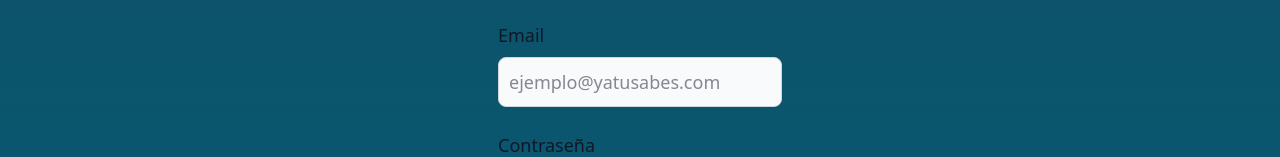
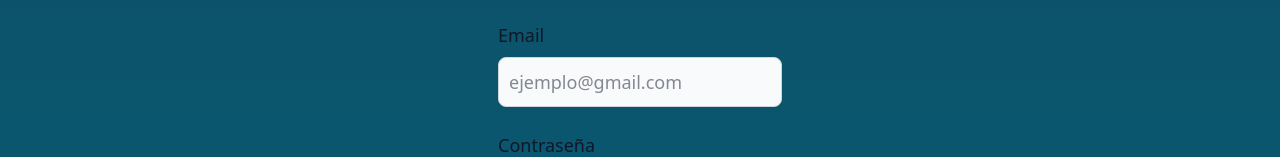
Before and after one commit to MiltonYV-DEV/chat-websocket, a React (Vite) app in the folder frontend/: page /login in a window 1280 px wide. Shown: the part 245-402 px from the top of the page. Built offline with nearby package versions, Linux system fonts and the light colour scheme; no server answers.

Commit message:
placeholder register and login

```diff
--- a/frontend/src/pages/Login.tsx
+++ b/frontend/src/pages/Login.tsx
@@ -80,7 +80,7 @@ const Login = () => {
             type="email"
             id="email"
             className="bg-gray-50 lg:text-lg  w-full border border-gray-300 text-gray-900 text-sm rounded-lg focus:ring-blue-500 focus:border-blue-500 block p-2.5 dark:bg-black/50 dark:border-gray-600 dark:placeholder-gray-400 dark:text-white dark:focus:ring-blue-500 dark:focus:border-blue-500"
-            placeholder="ejemplo@yatusabes.com"
+            placeholder="ejemplo@gmail.com"
             required
           />
         </div>
--- a/frontend/src/pages/Register.tsx
+++ b/frontend/src/pages/Register.tsx
@@ -120,7 +120,7 @@ const Register = () => {
             id="email"
             onChange={(e) => setEmail(e.currentTarget.value)}
             className="bg-gray-50 lg:text-lg w-full border border-gray-300 text-gray-900 text-sm rounded-lg focus:ring-blue-500 focus:border-blue-500 block p-2.5 dark:bg-black/50 dark:border-gray-600 dark:placeholder-gray-400 dark:text-white dark:focus:ring-blue-500 dark:focus:border-blue-500"
-            placeholder="ejemplo@ejemplo.com"
+            placeholder="ejemplo@gmail.com"
             required
           />
         </div>
```
